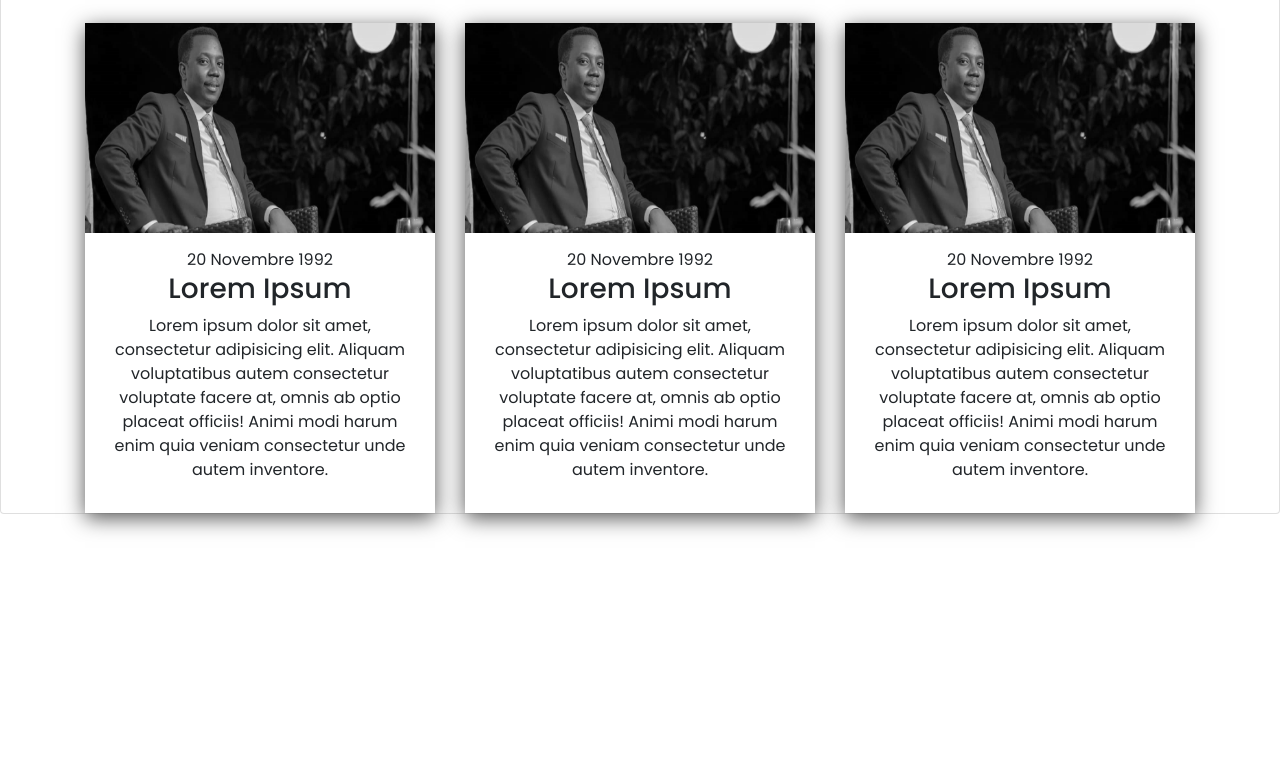
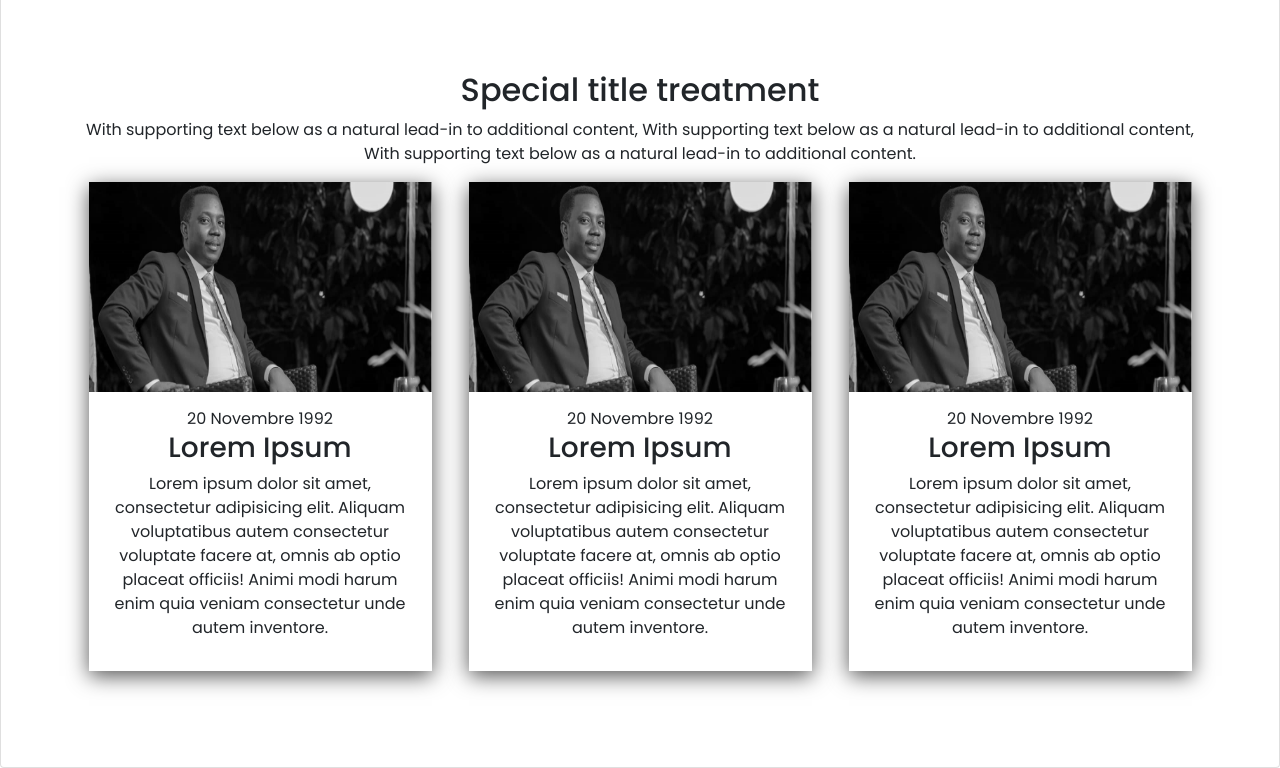
Before and after one commit to munyeshaka/NIPAD, a Django app: page / in a window 1280 px wide. Shown: the part 1267-2035 px from the top of the page. Before the commit the page ends 1800 px from the top, so only its background shows below. Run offline with Django 4.2, Linux system fonts and the light colour scheme; some libraries are stand-ins or nearby versions.

Commit message:
card itesa y'amateka _ nice _ final

```diff
--- a/assets/styles.css
+++ b/assets/styles.css
@@ -114,7 +114,7 @@ img {
 @import url('https://fonts.googleapis.com/css?family=Playfair+Display');
 @import url('https://fonts.googleapis.com/css?family=Playfair+Display|Source+Sans+Pro');
 .cardNziza {
-    width: 350px;
+    width: 98%;
     margin: 0px auto;
     background-color: white;
     box-shadow: 0px 5px 20px #555;
--- a/nipadapp/templates/nipadapp/home.html
+++ b/nipadapp/templates/nipadapp/home.html
@@ -63,6 +63,7 @@
         <!-- ===============End About Us=========-->
 
 <br>
+<br>
     <div class="container">
 
         <div class="row justify-content-center">
@@ -123,12 +124,20 @@
     </div>
     <br>
     <br>
+    <br>
 
 <div class="container">
+    <div class="row justify-content-center">
+        <h2 class="text-center ">Special title treatment</h2>
+        <p class="text-center">With supporting text below as a natural lead-in to additional content, With supporting text below as a natural lead-in to additional content, With supporting text below as a natural lead-in to additional content.</p>
+</div>
+
+
 <div class="row justify-content-center">
+
     <div class="col-md-4">
+
         <div class="cardNziza">
-
             <div class="cardNziza-image">
                 <img src="{% static 'flock21a.jpg' %}" alt="Orange" />
             </div>
@@ -148,16 +157,14 @@
             </div>
 
             </div>
-            </a>
         </div>
     </div>
 
+    <div class="col-md-4">
 
-    <div class="col-md-4">
         <div class="cardNziza">
-
             <div class="cardNziza-image">
-            <img src="{% static 'flock21a.jpg' %}" alt="Orange" />
+                <img src="{% static 'flock21a.jpg' %}" alt="Orange" />
             </div>
 
             <div class="cardNziza-body">
@@ -175,16 +182,14 @@
             </div>
 
             </div>
-            </a>
         </div>
     </div>
 
+    <div class="col-md-4">
 
-    <div class="col-md-4">
         <div class="cardNziza">
-
             <div class="cardNziza-image">
-            <img src="{% static 'flock21a.jpg' %}" alt="Orange" />
+                <img src="{% static 'flock21a.jpg' %}" alt="Orange" />
             </div>
 
             <div class="cardNziza-body">
@@ -202,11 +207,9 @@
             </div>
 
             </div>
-            </a>
-        </div>
         </div>
     </div>
-</div>
+
 </div>
 
     <br>
```
